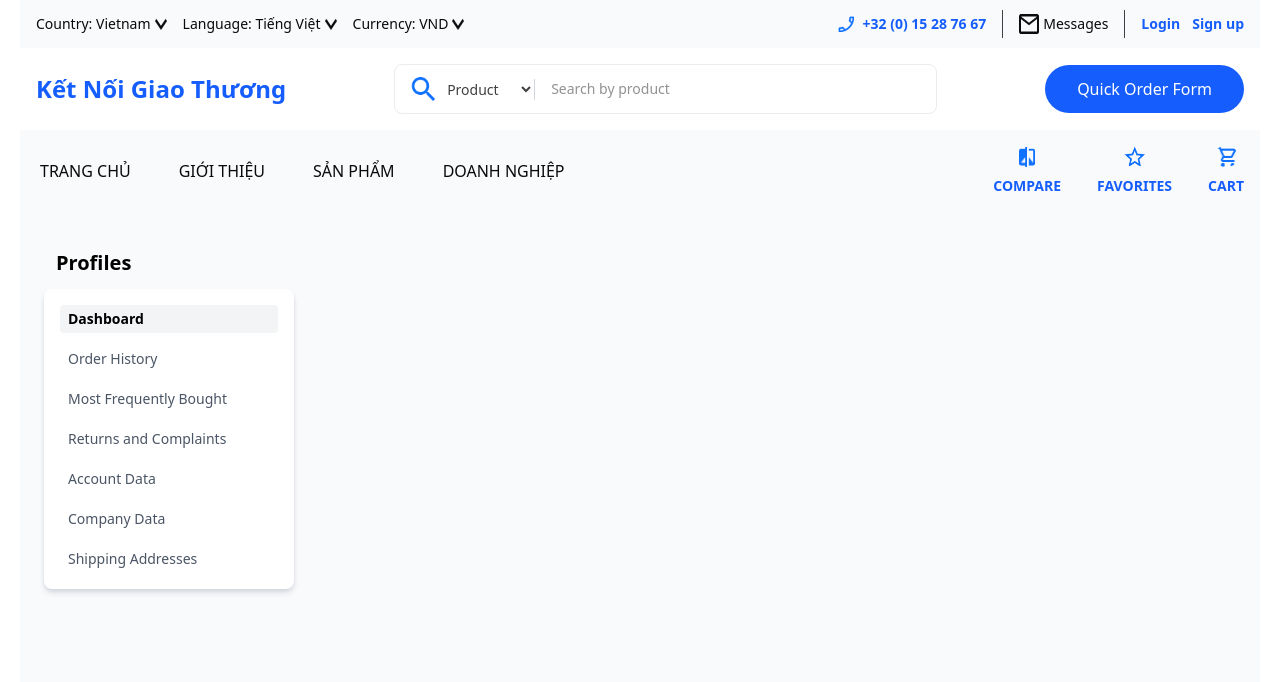
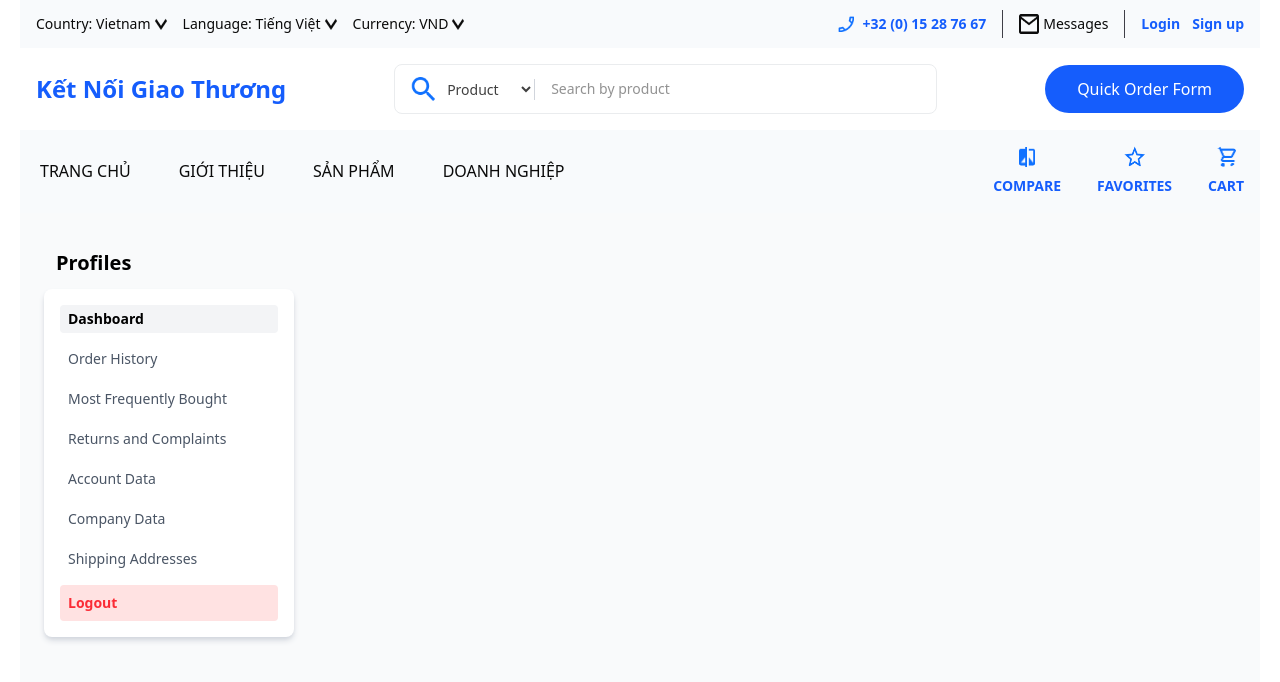
Before and after one commit to thuctap-ketnoigiaothuong/ttks_ketnoigiaothuong_fe, a React (Vite) app: page /profiles in a window 1280 px wide. Shown: the top 682 px of the page. Built offline with nearby package versions, Linux system fonts and the light colour scheme; no server answers.

Commit message:
feat(auth): Call API for logout function

```diff
--- a/src/components/company/profiles/LeftSidebar.tsx
+++ b/src/components/company/profiles/LeftSidebar.tsx
@@ -1,7 +1,13 @@
-import { NavLink, useLocation } from 'react-router';
+import { NavLink, useLocation, useNavigate } from 'react-router';
+
+import api from '../../../lib/axios';
+import { API_ENDPOINTS } from '../../../lib/apiConfig';
+import { useToast } from '../../../context/ToastContext';
 
 export default function LeftSidebar() {
     const location = useLocation();
+    const { showToast } = useToast();
+    const navigate = useNavigate();
 
     const sidebarItems = [
         { title: 'Dashboard', path: '/profiles' },
@@ -11,13 +17,41 @@ export default function LeftSidebar() {
         { title: 'Account Data', path: '/profiles/account' },
         { title: 'Company Data', path: '/profiles/company' },
         { title: 'Shipping Addresses', path: '/profiles/addresses' },
+        { title: 'Logout', path: '/auth/logout' },
     ];
+
+    const handleLogout = async () => {
+        try {
+            const res = await api.post(API_ENDPOINTS.logout);
+            showToast({
+                title: 'Đăng xuất',
+                message: res.status === 200 ? 'Đăng xuất thành công' : 'Đăng xuất thất bại',
+                type: res.status === 200 ? 'success' : 'error',
+            });
+            navigate('/auth/login');
+        } catch (error) {
+            showToast({
+                title: 'Lỗi hệ thống',
+                message: 'Không thể đăng xuấ.',
+                type: 'error',
+            });
+        }
+    };
 
     return (
         <div className="w-[250px] h-full bg-white rounded-lg p-4 space-y-3 text-sm shadow-md shadow-gray-300">
             {sidebarItems.map(({ title, path }, idx) => {
                 const isActive = location.pathname === path;
-
+                if (title === 'Logout' && path === '/auth/logout') {
+                    return (
+                        <button
+                            onClick={handleLogout}
+                            className="cursor-pointer w-full rounded px-2 py-2 transition font-semibold text-start text-red-500 bg-red-100"
+                        >
+                            {title}
+                        </button>
+                    );
+                }
                 return (
                     <NavLink
                         key={idx}
```
